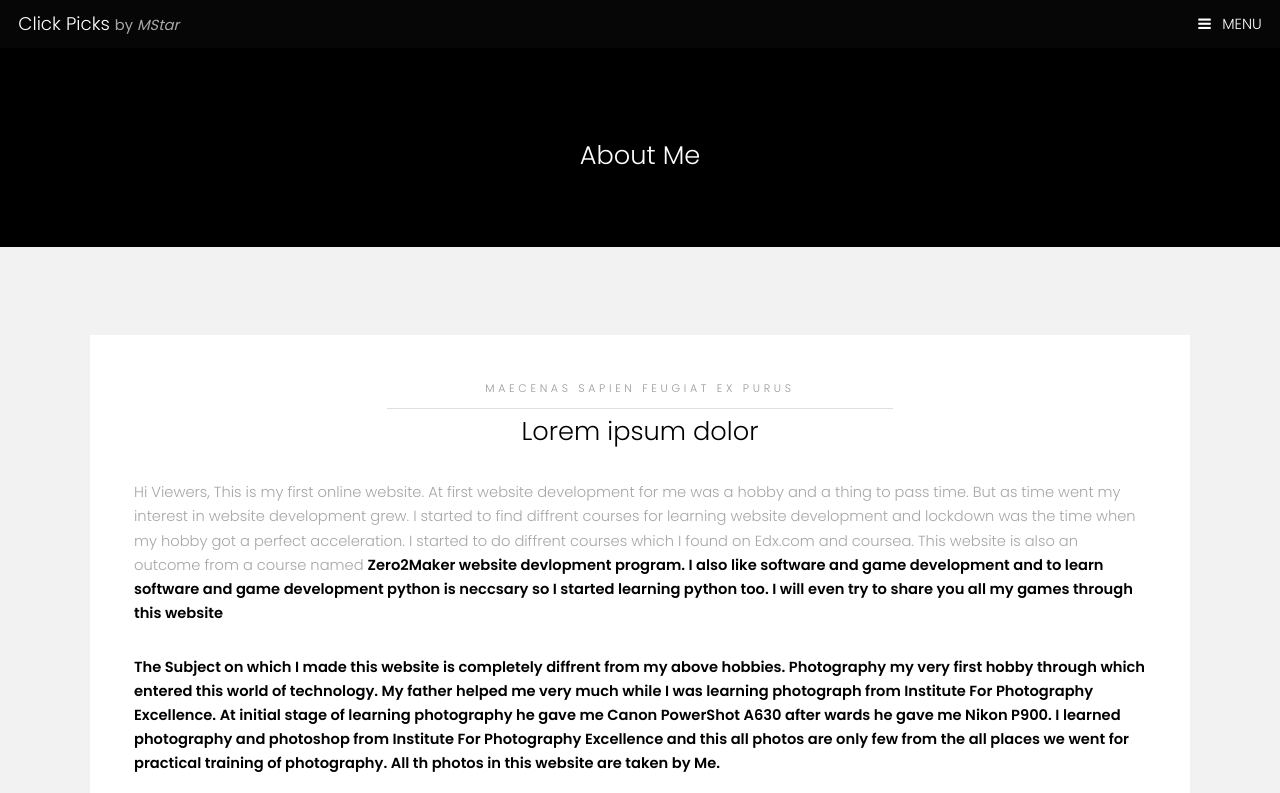
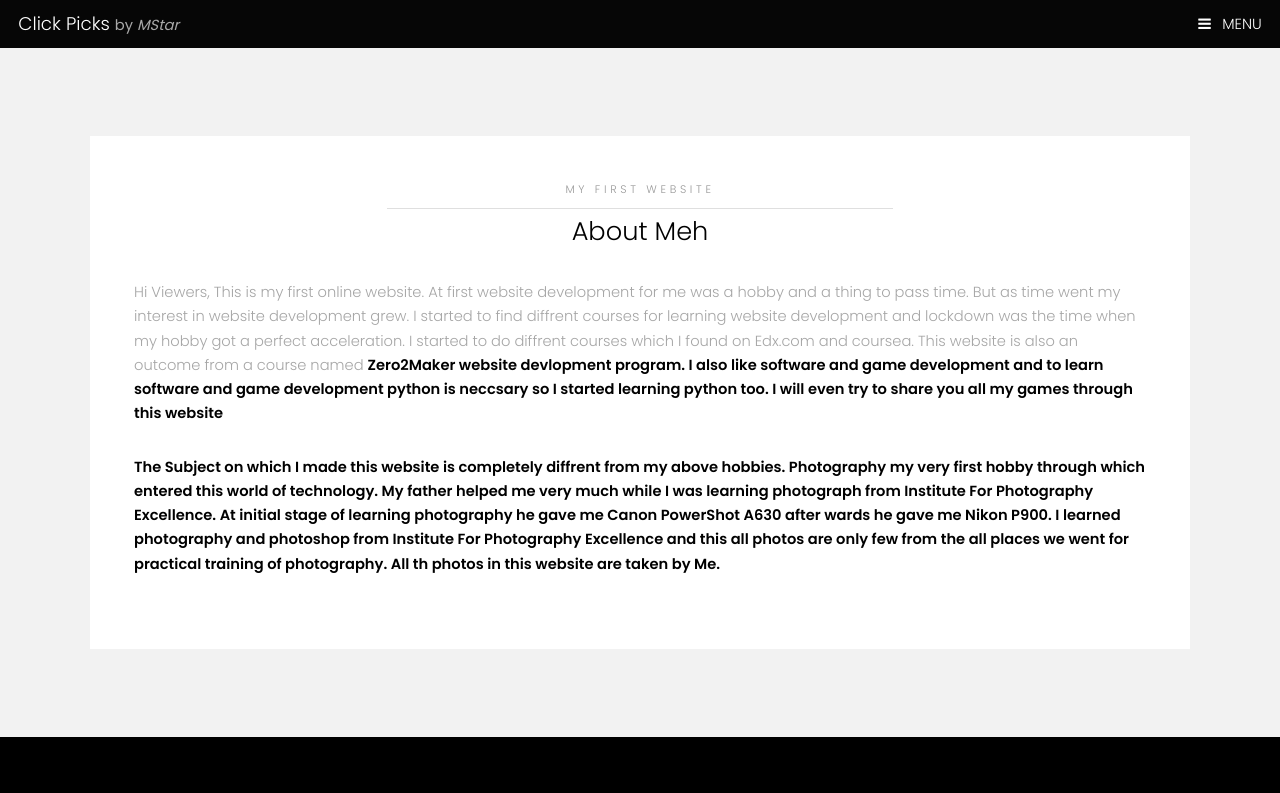
Before and after one commit to click-picks/click-picks.github.io, a plain HTML site: page About.html in a window 1280 px wide. Shown: the top 793 px of the page. Drawn offline with Linux system fonts and the light colour scheme.

Commit message:
Update About.html

```diff
--- a/About.html
+++ b/About.html
@@ -26,14 +26,7 @@
 			</nav>
 
 		<!-- One -->
-			<section id="One" class="wrapper style3">
-				<div class="inner">
-					<header class="align-center">
 
-						<h2>About Me</h2>
-					</header>
-				</div>
-			</section>
 
 		<!-- Two -->
 			<section id="two" class="wrapper style2">
@@ -41,8 +34,8 @@
 					<div class="box">
 						<div class="content">
 							<header class="align-center">
-								<p>maecenas sapien feugiat ex purus</p>
-								<h2>Lorem ipsum dolor</h2>
+								<p>My First Website</p>
+								<h2>About Meh</h2>
 							</header>
 							<p>Hi Viewers, This is my first online website. At first website development for me was a hobby and a thing to pass time. But as time went my interest in website development grew. I started to find diffrent courses for learning website development and lockdown was the time when my hobby got a perfect acceleration. I started to do diffrent courses which I found on Edx.com and coursea. This website is also an outcome from a course named <b>Zero2Maker<b> website devlopment program. I also like software and game development and to learn software and game development python is neccsary so I started learning python too. I will even try to share you all my games through this website</p>
 
```
